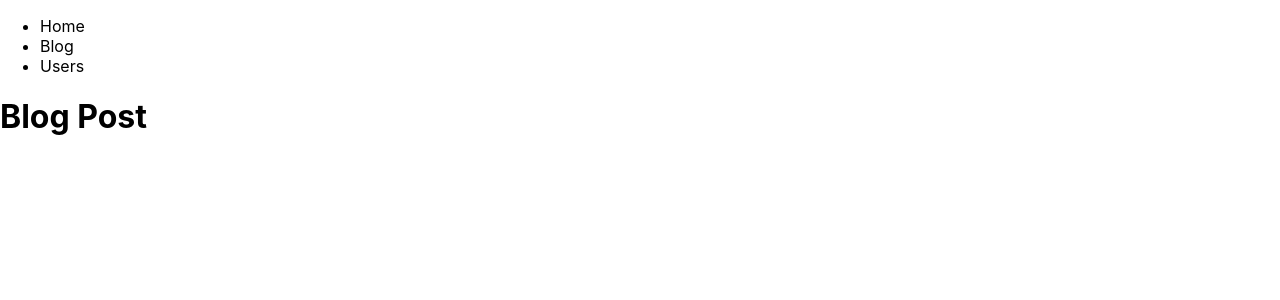
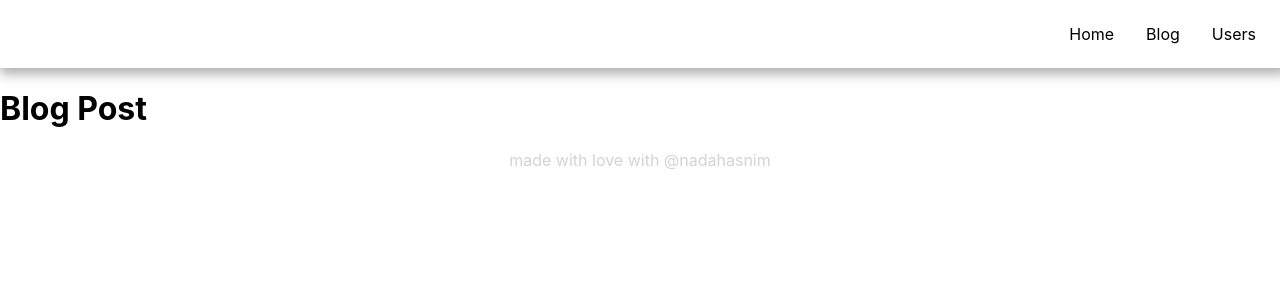
Before and after one commit to nadahasni-dot/next-js-practice, a Next.js app: page /blog in a window 1280 px wide. Shown: the top 300 px of the page. Built offline with nearby package versions, Linux system fonts and the light colour scheme.

Commit message:
implement global css & modules css

```diff
--- /dev/null
+++ b/components/Footer/Footer.module.css
@@ -0,0 +1,4 @@
+.title {
+  text-align: center;
+  color: lightgray;
+}
--- /dev/null
+++ b/components/Footer/index.tsx
@@ -0,0 +1,9 @@
+import styles from './Footer.module.css';
+
+export default function Footer() {
+  return (
+    <footer>
+      <p className={styles.title}>made with love with @nadahasnim</p>
+    </footer>
+  );
+}
--- /dev/null
+++ b/components/Header/Header.module.css
@@ -0,0 +1,14 @@
+.container {
+  padding: 8px;
+  box-shadow: 3px 3px 11px 3px rgb(0 0 0 / 32%);
+}
+
+.list {
+  list-style: none;
+  display: flex;
+  justify-content: flex-end;
+}
+
+.item {
+  margin: 0px 16px;
+}
--- a/components/Header/index.tsx
+++ b/components/Header/index.tsx
@@ -1,12 +1,13 @@
 import Link from 'next/link';
+import styles from './Header.module.css';
 
 export default function Header() {
   return (
-    <header>
-      <ul>
-        <li><Link href="/">Home</Link></li>
-        <li><Link href="/blog">Blog</Link></li>
-        <li><Link href="/users">Users</Link></li>
+    <header className={styles.container}>
+      <ul className={styles.list}>
+        <li className={styles.item}><Link href="/">Home</Link></li>
+        <li className={styles.item}><Link href="/blog">Blog</Link></li>
+        <li className={styles.item}><Link href="/users">Users</Link></li>
       </ul>
     </header>
   );
--- a/pages/blog.tsx
+++ b/pages/blog.tsx
@@ -1,3 +1,4 @@
+import Footer from '../components/Footer';
 import Header from '../components/Header';
 
 export default function Blog() {
@@ -5,6 +6,7 @@
     <>
       <Header />
       <h1>Blog Post</h1>
+      <Footer />
     </>
   );
 }
--- a/pages/index.tsx
+++ b/pages/index.tsx
@@ -1,3 +1,4 @@
+import Footer from '../components/Footer';
 import Header from '../components/Header';
 
 export default function Home() {
@@ -5,6 +6,7 @@
     <main>
       <Header />
       <h1>Home</h1>
+      <Footer />
     </main>
   );
 }
--- a/pages/users/detail.tsx
+++ b/pages/users/detail.tsx
@@ -1,4 +1,5 @@
 import React from 'react';
+import Footer from '../../components/Footer';
 import Header from '../../components/Header';
 
 export default function UserDetail() {
@@ -6,6 +7,7 @@
     <>
       <Header />
       <h1>User Detail</h1>
+      <Footer />
     </>
   );
 }
--- a/pages/users/index.tsx
+++ b/pages/users/index.tsx
@@ -1,3 +1,4 @@
+import Footer from '../../components/Footer';
 import Header from '../../components/Header';
 
 export default function Users() {
@@ -5,6 +6,7 @@
     <>
       <Header />
       <h1>List Users</h1>
+      <Footer />
     </>
   );
 }
--- a/styles/globals.css
+++ b/styles/globals.css
@@ -4,6 +4,8 @@
   margin: 0;
   font-family: -apple-system, BlinkMacSystemFont, Segoe UI, Roboto, Oxygen,
     Ubuntu, Cantarell, Fira Sans, Droid Sans, Helvetica Neue, sans-serif;
+  max-width: 1400px;
+  margin: auto;
 }
 
 a {
```
